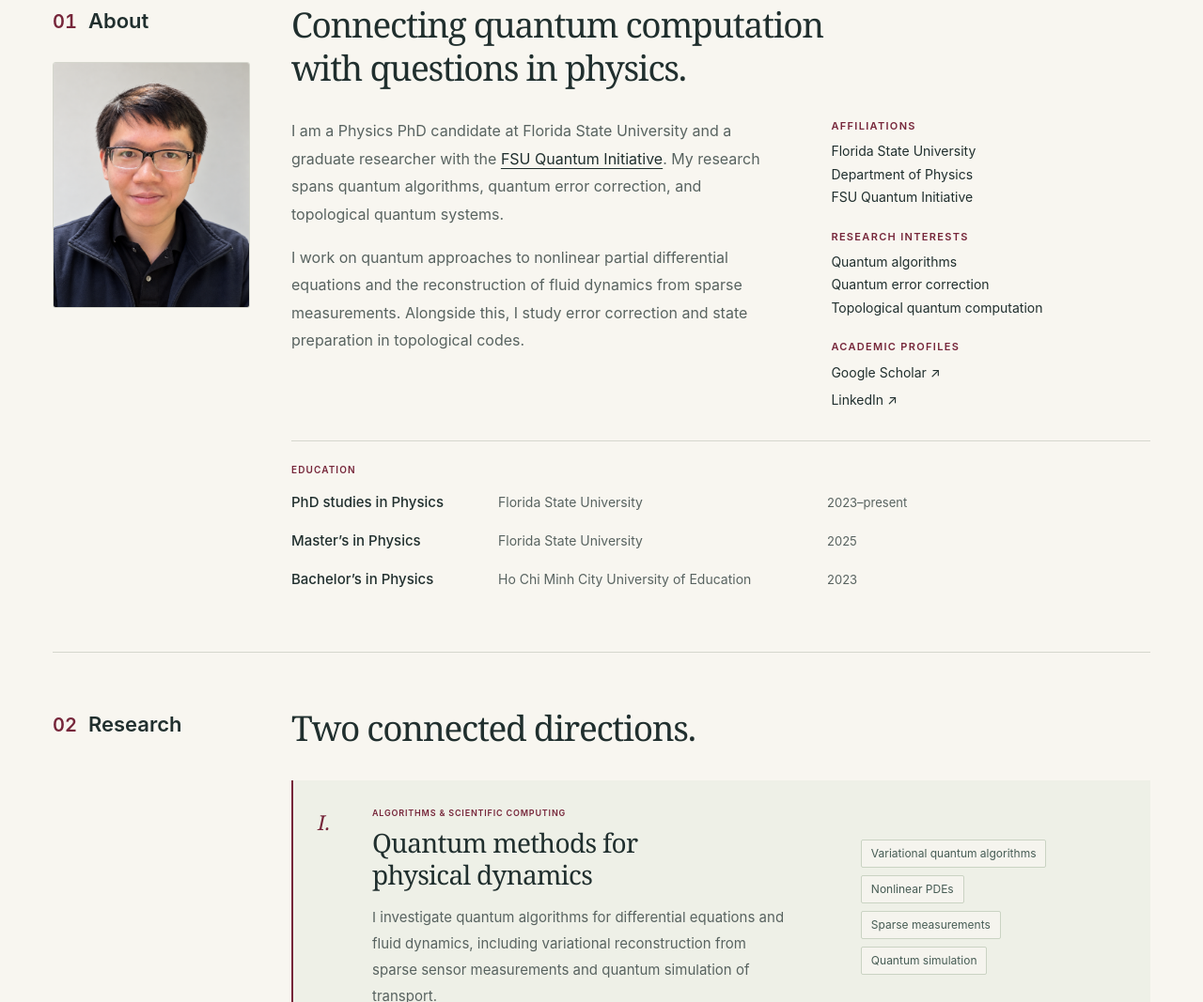
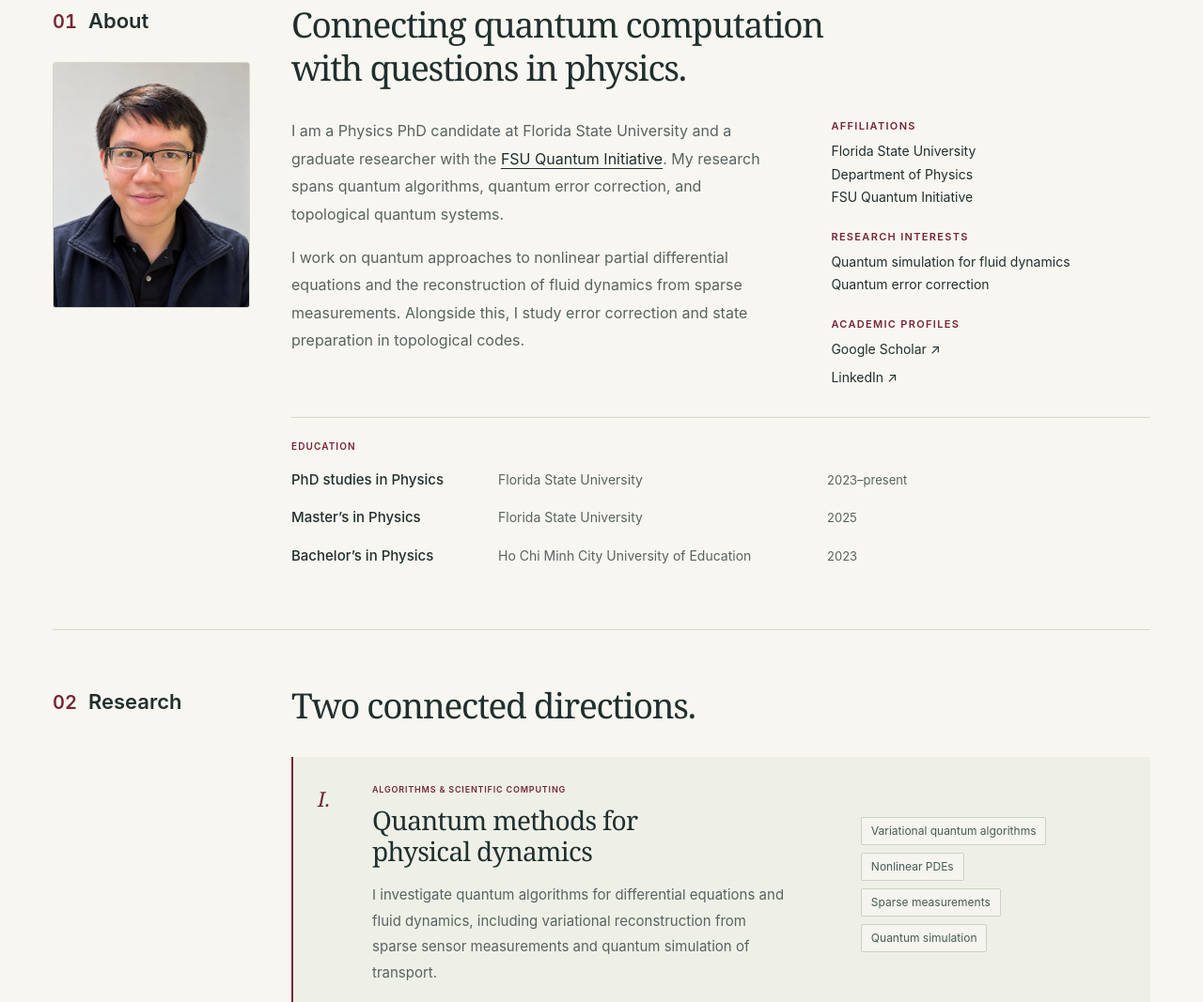
Before and after one commit to nhatquang-nguyen/nhatquang-nguyen.github.io, a plain HTML site: page index.html in a window 1280 px wide. Shown: the part 884-1951 px from the top of the page at 94% size. Drawn offline with Linux system fonts and the light colour scheme.

Commit message:
Update About to list two research interests

```diff
--- a/index.html
+++ b/index.html
@@ -78,7 +78,7 @@
           </div>
           <dl class="profile-facts">
             <div><dt>Affiliations</dt><dd>Florida State University<br>Department of Physics<br><a href="https://quantum.fsu.edu/">FSU Quantum Initiative</a></dd></div>
-            <div><dt>Research interests</dt><dd>Quantum algorithms<br>Quantum error correction<br>Topological quantum computation</dd></div>
+            <div><dt>Research interests</dt><dd>Quantum simulation for fluid dynamics<br>Quantum error correction</dd></div>
             <div><dt>Academic profiles</dt><dd class="profile-links"><a href="https://scholar.google.com/citations?user=8Ur0xkAAAAAJ&amp;hl=en">Google Scholar <span aria-hidden="true">↗</span></a><a href="https://www.linkedin.com/in/nhat-quang-nguyen-fsu/">LinkedIn <span aria-hidden="true">↗</span></a></dd></div>
           </dl>
         </div>
```
